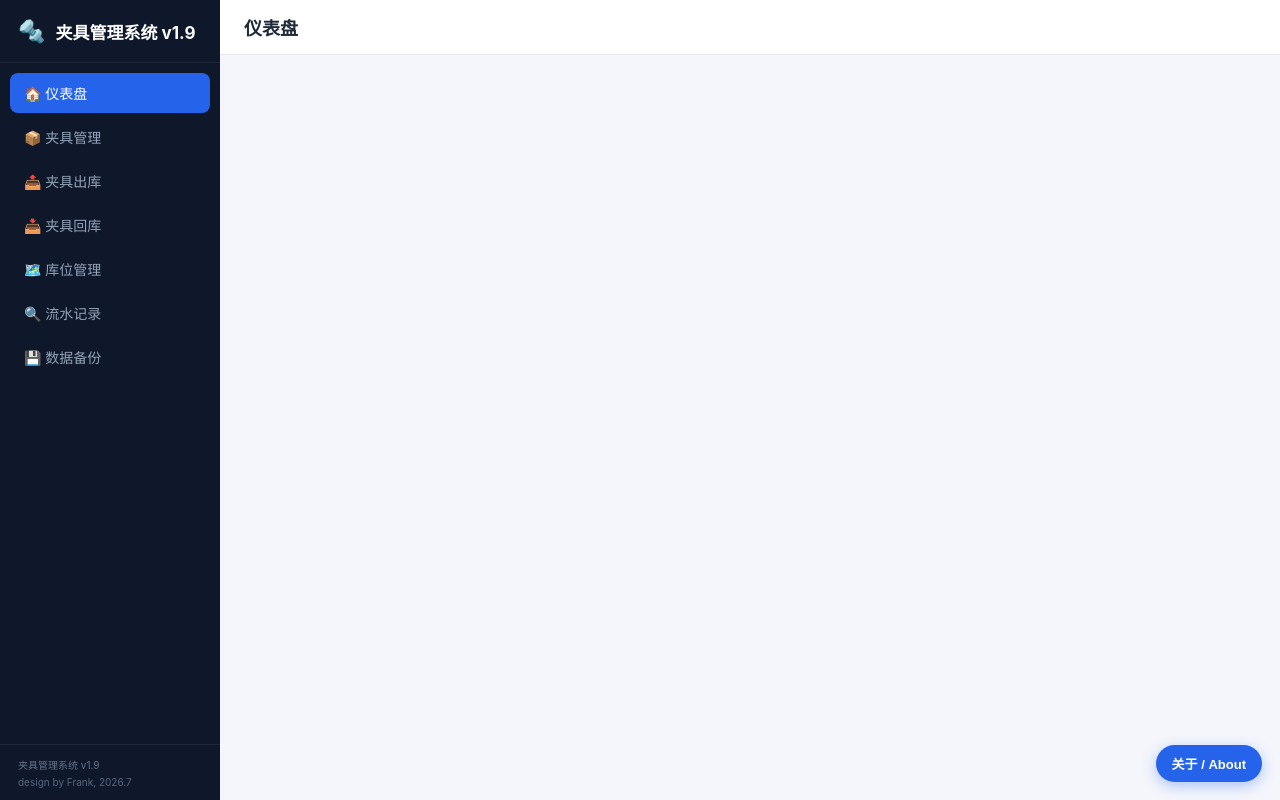
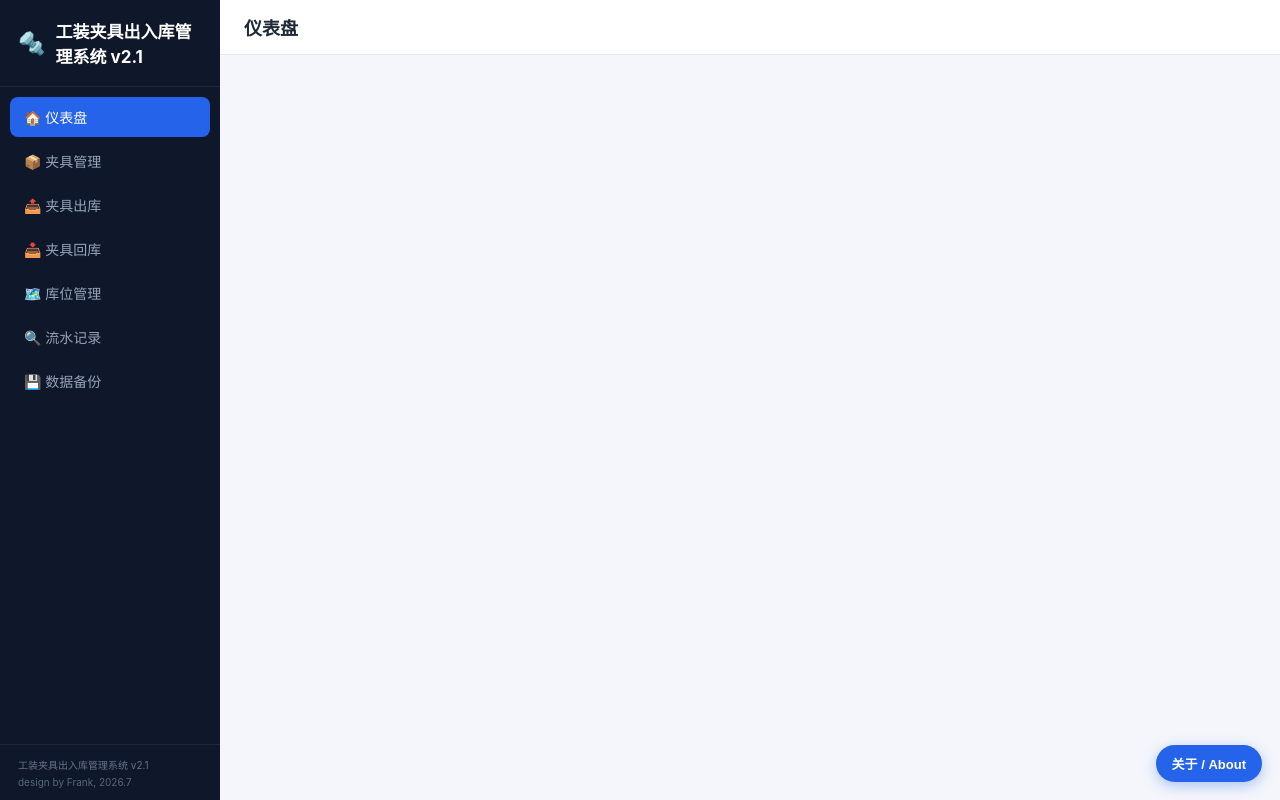
Before and after one commit to carl800-1/fixture-management-system, an Electron app: page index.html in a window 1280 px wide. Drawn offline with Linux system fonts and the light colour scheme; no server answers.

Commit message:
Update index.html

```diff
--- a/index.html
+++ b/index.html
@@ -3,7 +3,7 @@
 <head>
   <meta charset="UTF-8" />
   <meta name="viewport" content="width=device-width, initial-scale=1.0" />
-  <title>夹具管理系统 v1.9</title>
+  <title>工装夹具出入库管理系统 v2.1</title>
   <link rel="stylesheet" href="css/style.css" />
 </head>
 <body>
@@ -12,7 +12,7 @@
     <aside class="sidebar">
       <div class="brand">
         <span class="brand-logo">🔩</span>
-        <span class="brand-name">夹具管理系统 v1.9</span>
+        <span class="brand-name">工装夹具出入库管理系统 v2.1</span>
       </div>
       <nav class="nav">
         <button class="nav-item active" data-view="dashboard">🏠 仪表盘</button>
@@ -24,7 +24,7 @@
         <button class="nav-item" data-view="data">💾 数据备份</button>
       </nav>
       <div class="sidebar-foot">
-        <small class="foot-version">夹具管理系统 v1.9</small>
+        <small class="foot-version">工装夹具出入库管理系统 v2.1</small>
         <small class="foot-sign">design by Frank, 2026.7</small>
       </div>
     </aside>
```
